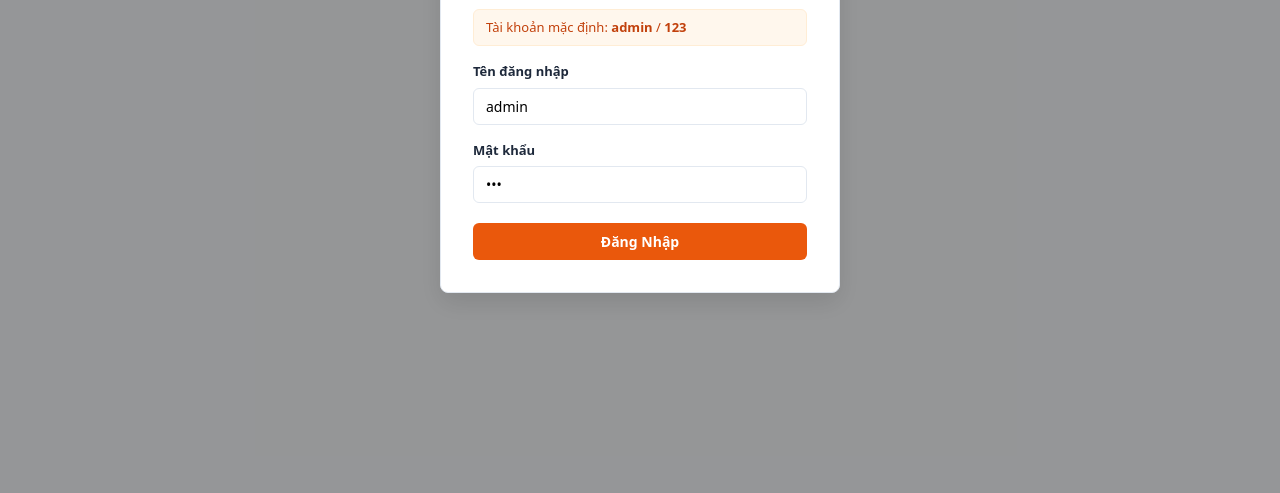
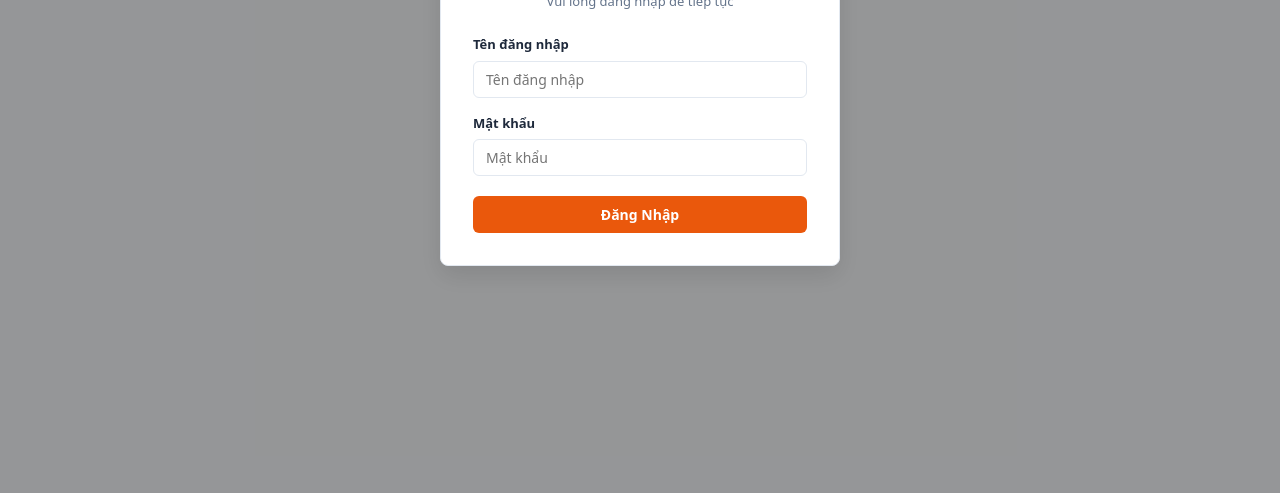
Before and after one commit to onghovlog/shopweb, a website: page khachhang.html in a window 1280 px wide. Shown: the part 307-800 px from the top of the page. Drawn offline with Linux system fonts and the light colour scheme.

Commit message:
Remove prefilled login credentials hint in khachhang.html

```diff
--- a/khachhang.html
+++ b/khachhang.html
@@ -540,17 +540,14 @@
                 <h2>Đăng Nhập Quản Lý</h2>
                 <p>Vui lòng đăng nhập để tiếp tục</p>
             </div>
-            <div class="alert-info">
-                Tài khoản mặc định: <strong>admin</strong> / <strong>123</strong>
-            </div>
             <form id="loginForm" onsubmit="handleLogin(event)">
                 <div class="form-group" style="margin-bottom: 16px;">
                     <label for="loginUser">Tên đăng nhập</label>
-                    <input type="text" id="loginUser" required value="admin">
+                    <input type="text" id="loginUser" required placeholder="Tên đăng nhập">
                 </div>
                 <div class="form-group" style="margin-bottom: 20px;">
                     <label for="loginPass">Mật khẩu</label>
-                    <input type="password" id="loginPass" required value="123">
+                    <input type="password" id="loginPass" required placeholder="Mật khẩu">
                 </div>
                 <div id="loginError" style="color: var(--danger); font-size: 13px; margin-bottom: 12px; display: none;"></div>
                 <button type="submit" class="btn-primary" style="width: 100%;">Đăng Nhập</button>
```
